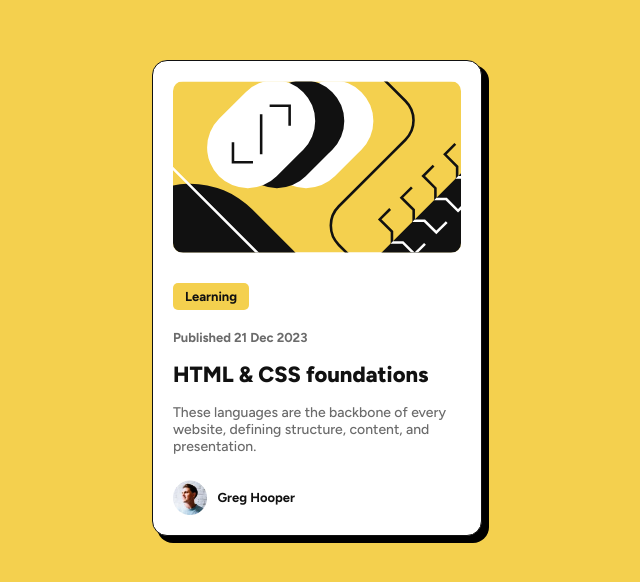
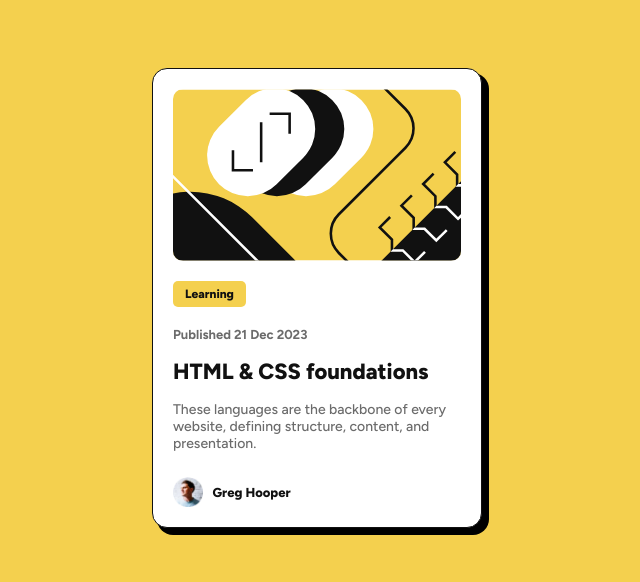
Before and after one commit to SamoPinter/blog-preview-card-main, a plain HTML site: page index.html in a window 1280 px wide. Shown: the part 102-684 px from the top of the page, without its empty margins (323-963 px from the left). Drawn offline with Linux system fonts and the light colour scheme.

Commit message:
Final changes

```diff
--- a/style.scss
+++ b/style.scss
@@ -74,12 +74,12 @@
   .card__button {
     display: inline;
     padding: .6rem 1.2rem;
-    margin-top: 3rem;
+    margin-top: 2rem;
     margin-bottom: 2rem;
     background-color: var(--color-yellow);
     color: var(--color-gray-950);
-    font-size: 1.3rem;
-    font-weight: 700;
+    font-size: 1.2rem;
+    font-weight: 800;
     border: none;
     border-radius: .5rem;
     cursor: pointer;
@@ -108,11 +108,11 @@
         margin-left: 1rem;
         font-size: 1.3rem;
         color: var(--color-gray-950);
-        font-weight: 700;
+        font-weight: 800;
     }
 
 .card__author--image {
 
-    max-width: 3.5rem;
-    max-height: 3.5rem;
+    max-width: 3rem;
+    max-height: 3rem;
 }
```
Also changed, not shown: screenshot.png, style.css, 1 other file.
